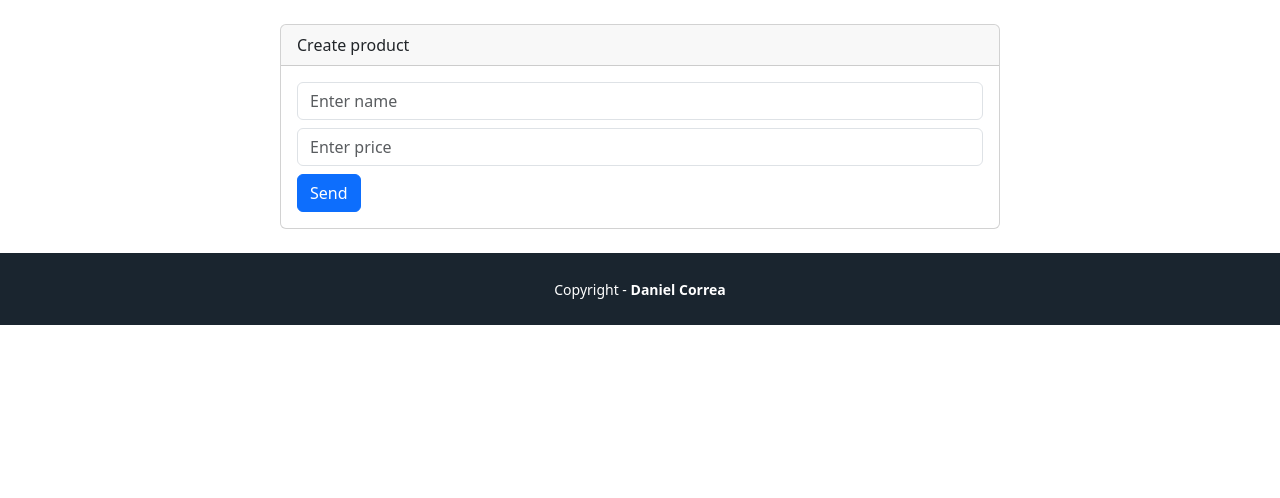
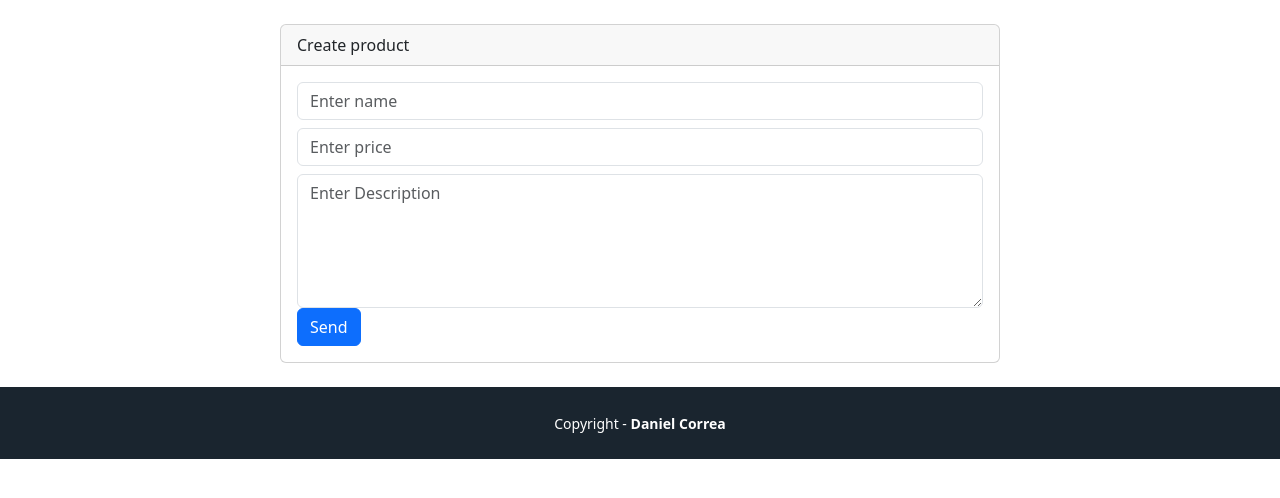
Before and after one commit to sgomeza13/topicos_software-tutortiales, a Django app: page /products/create in a window 1280 px wide. Shown: the part 182-680 px from the top of the page. Run offline with Django 4.2, Linux system fonts and the light colour scheme.

Commit message:
Created product is now stored in memory (no db yet), added optional description

```diff
--- a/tutorial1/helloworld/pages/templates/products/create.html
+++ b/tutorial1/helloworld/pages/templates/products/create.html
@@ -20,6 +20,7 @@
 {% csrf_token %}
 <input type="text" class="form-control mb-2" placeholder="Enter name" name="name" value="{{form.data.name}}" />
 <input type="text" class="form-control mb-2" placeholder="Enter price" name="price" value="{{form.data.price }}"/>
+<textarea class="form-control" placeholder="Enter Description" name="description" rows="5" value="{{form.data.description }}"></textarea>
 <input type="submit" class="btn btn-primary" value="Send" />
 </form>
 </div>
--- a/tutorial1/helloworld/pages/views.py
+++ b/tutorial1/helloworld/pages/views.py
@@ -73,6 +73,7 @@ class ProductShowView(View):
 class ProductForm(forms.Form):
     name = forms.CharField(required=True)
     price = forms.FloatField(required=True)
+    description = forms.CharField(required=False)
 
     def clean_price(self):
         price = self.cleaned_data['price']
@@ -96,6 +97,9 @@ class ProductCreateView(View):
         viewData = {}
         viewData["form"] = form.data
         if form.is_valid():
+            #print(form.data['name'])
+            id = len(Product.products)+1
+            Product.products.append({"id":id, "name":form.data['name'], "description":form.data['description'], "price":int(form.data['price'])})
             return render(request,self.created_product,viewData)
         else:
             viewData = {}
```
